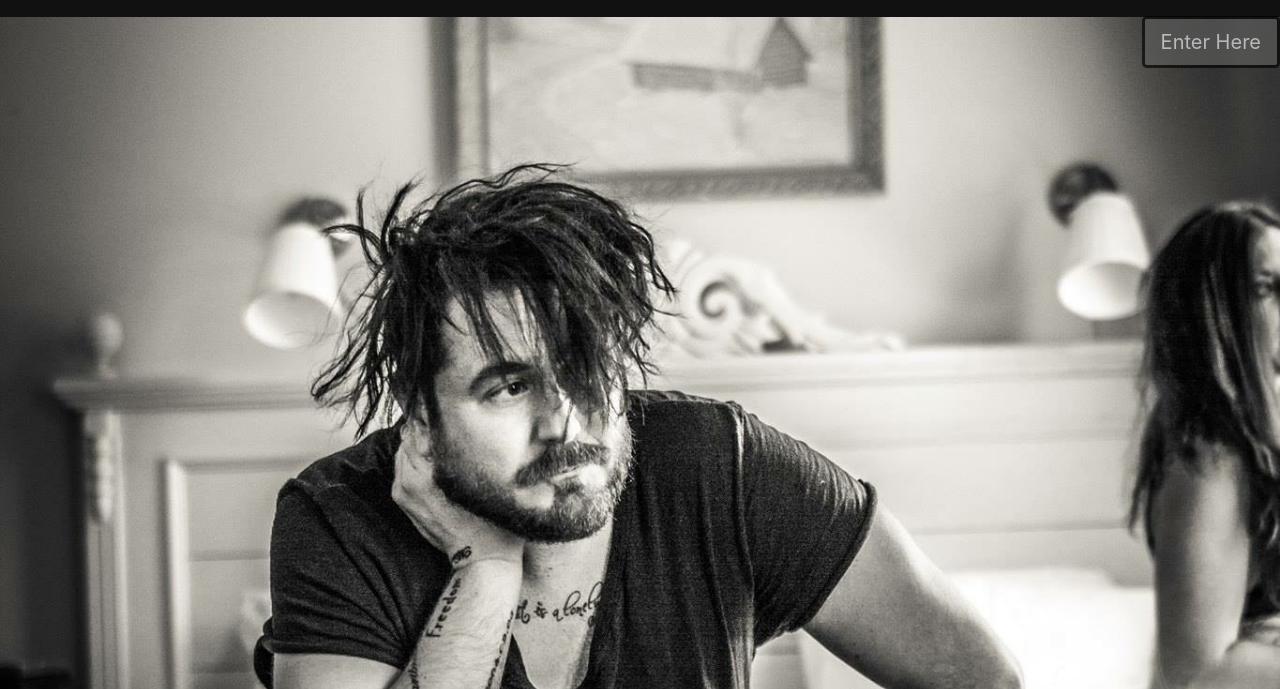
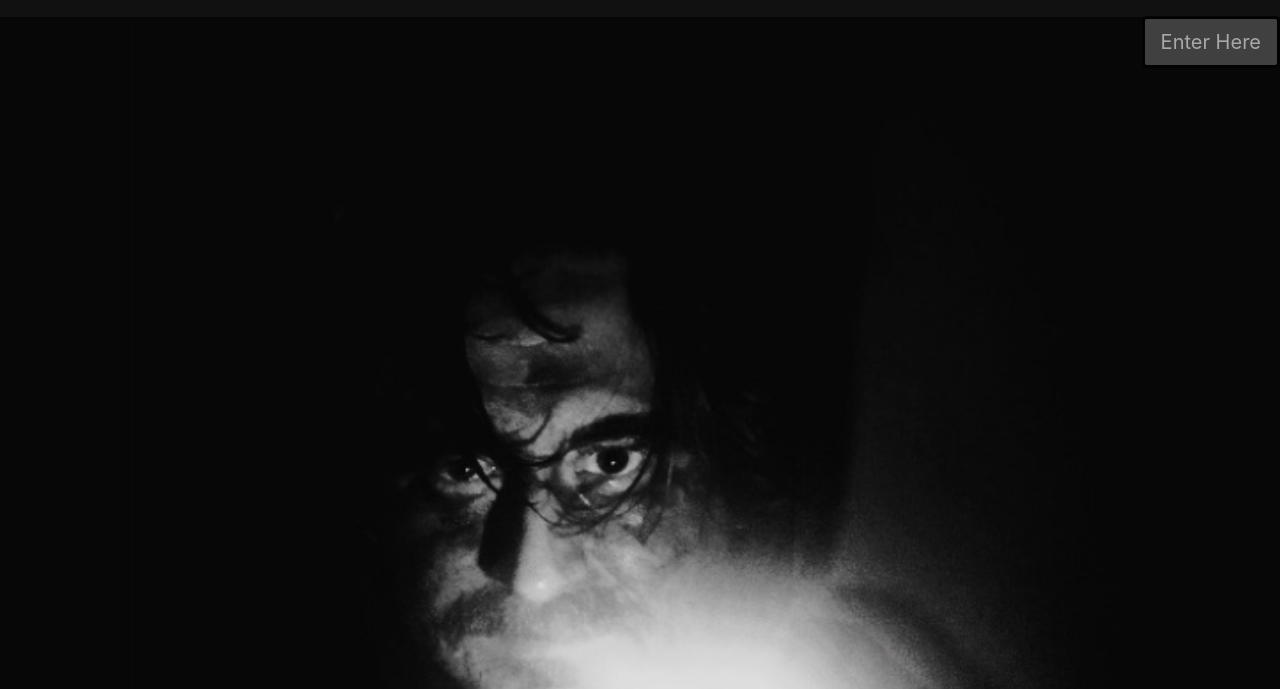
Before and after one commit to verna100/BMusic, a plain HTML site: page index.html in a window 1280 px wide. Shown: the part 111-800 px from the top of the page. Drawn offline with nearby package versions, Linux system fonts and the light colour scheme.

Commit message:
change frontpg photo

```diff
--- a/index.html
+++ b/index.html
@@ -18,7 +18,7 @@
             <header>
                 <!-- <h1></h1> -->
                 <!-- <button id= "enter"><a href ="home.html">Enter Here</a></button> -->
-                <img src="./assets/img/Bobby.JPG" class ="firstone">
+                <img src="./assets/img/frontpg.jpg" class ="firstone">
             </header>
 
             <h1 class="mainpg">Bobby Sant's Music Escapade</h1>
```
Also changed, not shown: assets/img/frontpg.jpg (added), 1 other file.
